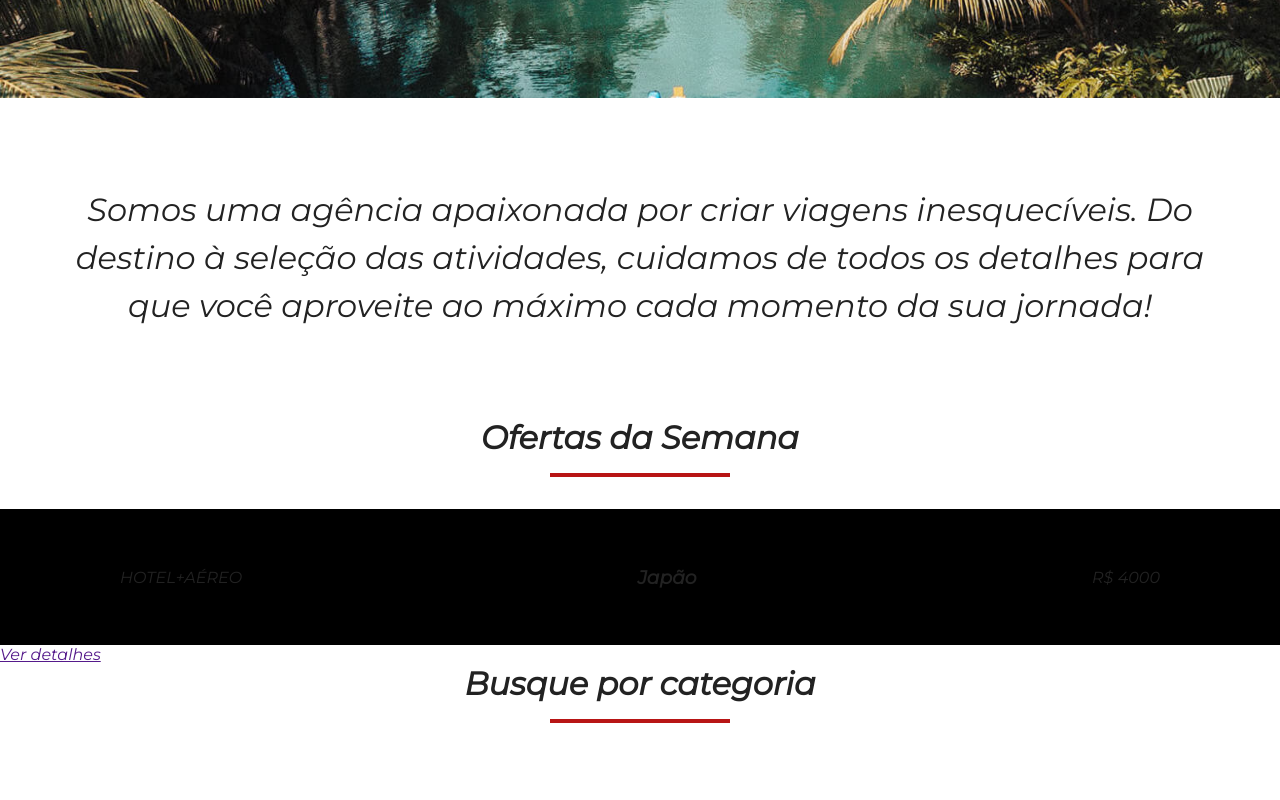
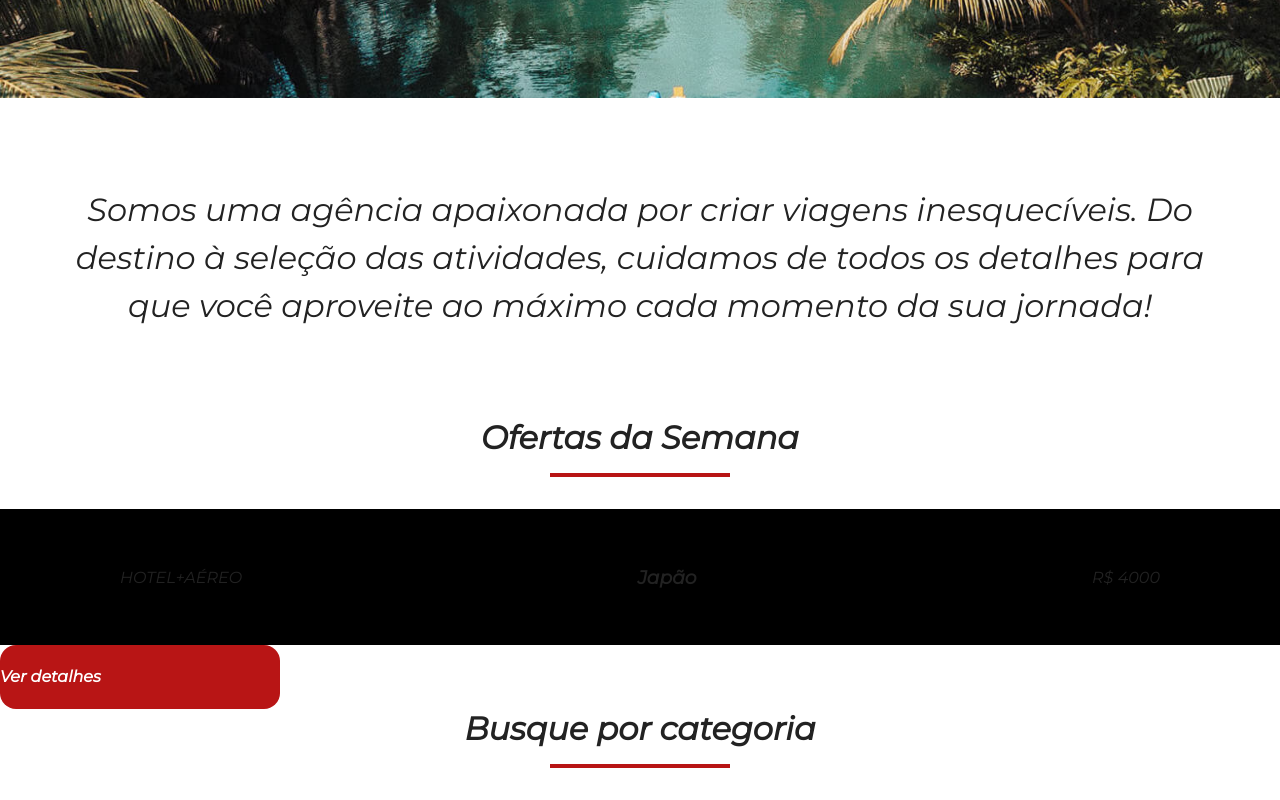
Before and after one commit to BitarrS2/Jornada-Viagens, a plain HTML site: page index.html in a window 1280 px wide. Shown: the part 662-1462 px from the top of the page. Before the commit the page ends 1417 px from the top, so only its background shows below. Drawn offline with Linux system fonts and the light colour scheme.

Commit message:
estilo botão

```diff
--- a/Css/global.css
+++ b/Css/global.css
@@ -71,8 +71,28 @@ body {
   margin: 16px auto 32px;
 }
 
+.button{
+  width: 280px;
+  height: 64px;
+  color: var(--text-secondary-color);
+  font-weight: var(--title-weight);
+  background-color: var(--secondary-color);
+  border-radius: 16px;
+  display: inline-block;
+  text-decoration: none;
+  line-height: 64px;
+}
+
 @media screen and (min-width: 768px) {
   .section-title h2 {
     font-size: 32px;
   }
 }
+
+@media screen and (min-width: 1024px) {
+  .button:hover {
+    background-color: var(--primary-color);
+
+  }
+
+}
--- a/Css/offers.css
+++ b/Css/offers.css
@@ -14,7 +14,8 @@
     display: block;
     background-color: transparent;
     position: static;
-
+    padding: 0;
+    margin-bottom: 24px;
 }
 
 .card header p {
```
